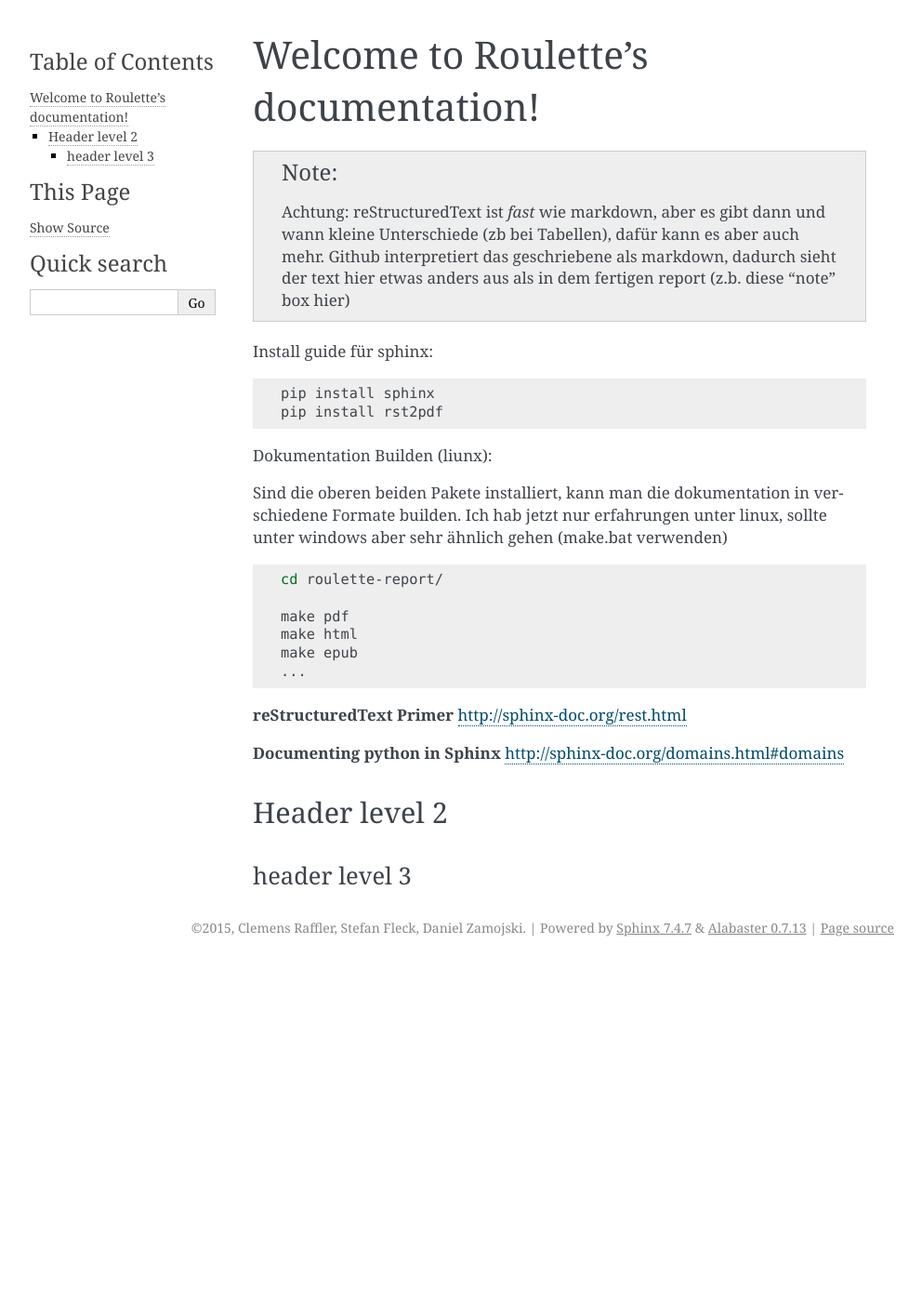
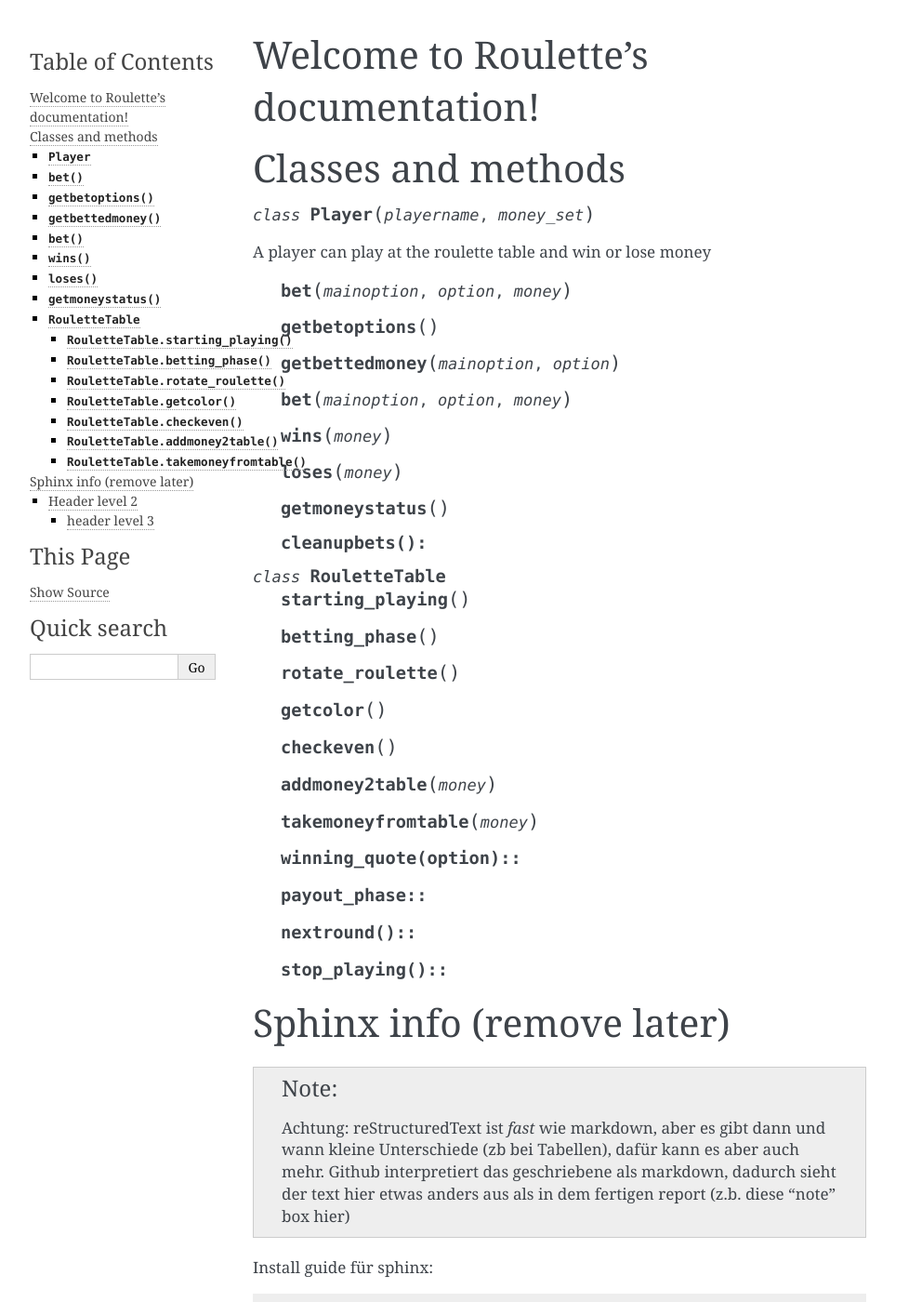
Before and after one commit to root676/G08_python_for_geosciences, a Sphinx documentation site: the page built from homework1/roulette-report/source/index.rst, in a window 1280 px wide and 1400 px high. Shown: the whole window at 93% size, without its empty margins (148-1140 px from the left). Built offline with Sphinx 7.4.7, drawn with Linux system fonts in a browser that asks for light colours.

Commit message:
Dokumentiergerüst für klassen und methoden
Grundgerüst für dokumentieren von klassen und methoden hinzugefügt.

```diff
--- a/homework1/roulette-report/source/index.rst
+++ b/homework1/roulette-report/source/index.rst
@@ -5,6 +5,58 @@
 
 Welcome to Roulette's documentation!
 ====================================
+
+Classes and methods
+===================
+
+.. py:class:: Player(playername, money_set)
+
+A player can play at the roulette table and win or lose money
+
+    .. py:method:: bet(mainoption,option,money)
+
+    .. py:method:: getbetoptions()
+
+    .. py:method:: getbettedmoney(mainoption,option)
+
+    .. py:method:: bet(mainoption,option,money)
+
+    .. py:method:: wins(money)
+
+    .. py:method:: loses(money)
+
+    .. py:method:: getmoneystatus()
+
+    .. py:method:: cleanupbets():
+
+
+.. py:class::  RouletteTable()
+
+    .. py:method:: starting_playing()
+
+    .. py:method:: betting_phase()
+
+    .. py:method:: rotate_roulette()
+
+    .. py:method:: getcolor()
+
+    .. py:method:: checkeven()
+
+    .. py:method:: addmoney2table(money)
+
+    .. py:method:: takemoneyfromtable(money)
+
+    .. py:method:: winning_quote(option)::
+
+    .. py:method:: payout_phase::
+
+    .. py:method:: nextround()::
+
+    .. py:method:: stop_playing()::
+
+
+Sphinx info (remove later)
+==========================
 
 .. note::
 
```
